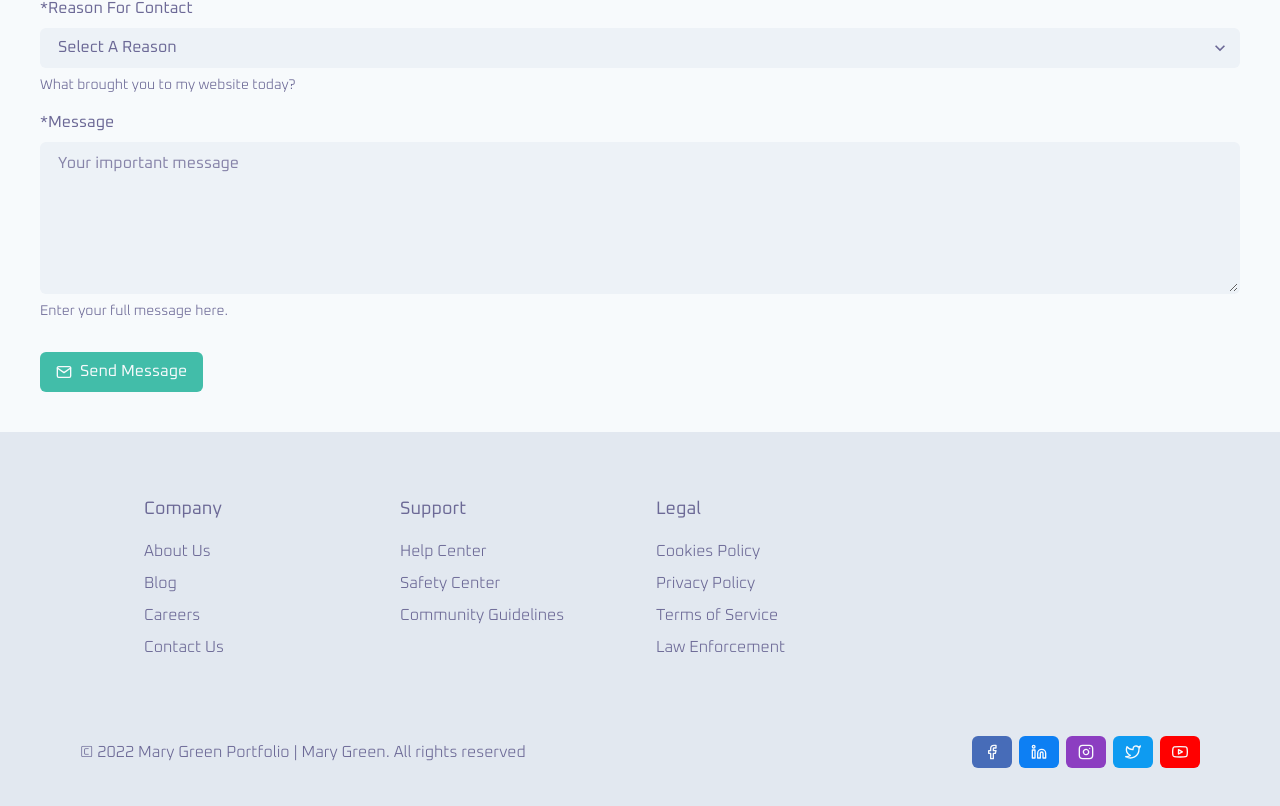
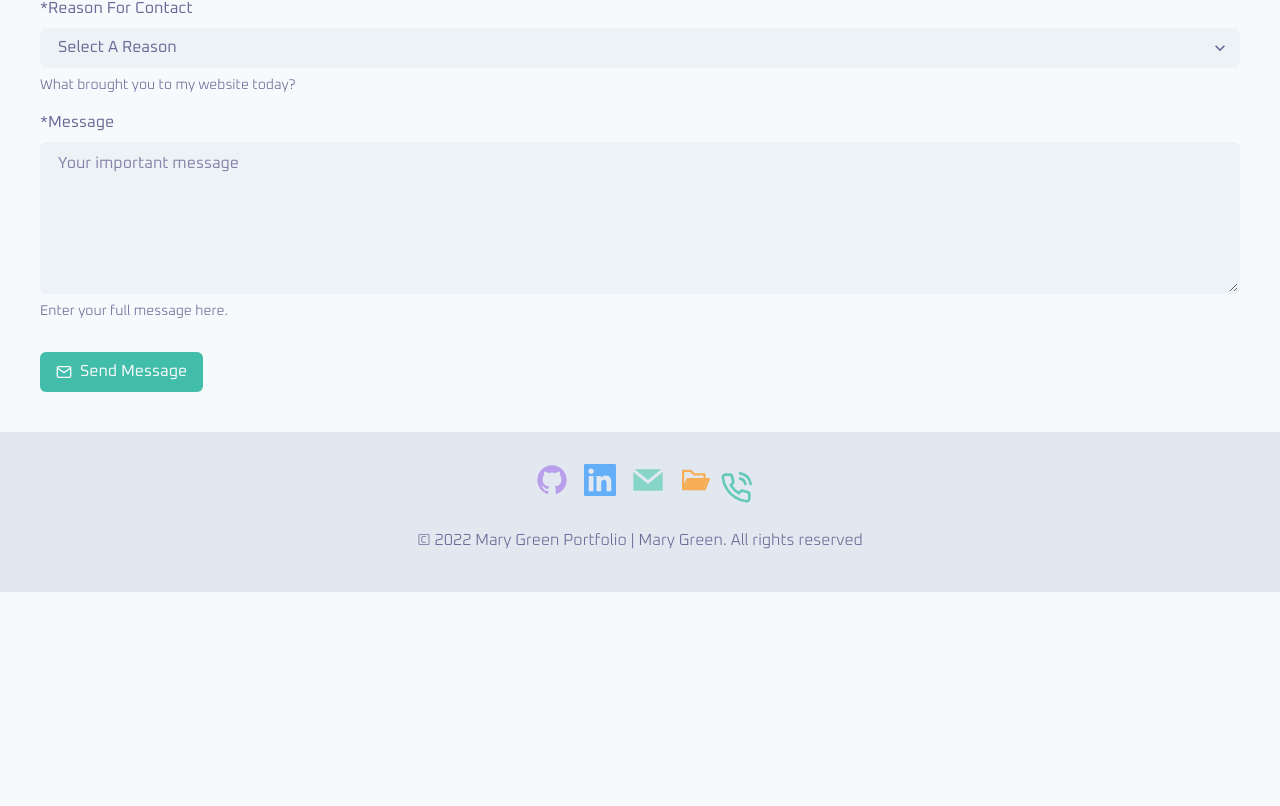
Before and after one commit to cyberangel99/portfolio-website, a Next.js app: page / in a window 1280 px wide. Shown: the part 3755-4561 px from the top of the page. After the commit the page ends 4347 px from the top, so only its background shows below. Built offline with nearby package versions, Linux system fonts and the light colour scheme.

Commit message:
updated footer

```diff
--- a/components/layouts/Footer.tsx
+++ b/components/layouts/Footer.tsx
@@ -1,43 +1,47 @@
-import { Box, Container, Link, SimpleGrid, Stack, Text, useColorModeValue } from '@chakra-ui/react'
+import {
+  Box,
+  Container,
+  SimpleGrid,
+  Stack,
+  Text,
+  useColorModeValue,
+  Icon,
+  Link
+} from '@chakra-ui/react'
 import moment from 'moment'
 import React from 'react'
-
-import SocialMediaIcons from '../shared/SocialMediaIcons'
+import { AiTwotoneFolderOpen } from 'react-icons/ai'
+import { FiPhoneCall } from 'react-icons/fi'
+import { GrGithub, GrLinkedin, GrMail } from 'react-icons/gr'
 
 export default function Footer() {
-  const bg = useColorModeValue('gray.200', 'gray.800')
+  const bg = useColorModeValue('gray.200', 'gray.200')
 
   return (
     <Box as="footer" alignItems="center" p={6} bg={bg}>
-      <Container as={Stack} maxW="container.lg" py={10}>
-        <SimpleGrid columns={{ base: 1, sm: 2, md: 4 }} spacing={8}>
-          <Stack align="flex-start">
-            <Text fontWeight="500" fontSize="lg" mb={2}>
-              Company
+      <Container as={Stack} maxW="container.md">
+        <SimpleGrid columns={1} spacing={8}>
+          <Stack align="center">
+            <Text>
+              <Link href="https://github.com/cyberangel99" isExternal>
+                <Icon as={GrGithub} boxSize={8} m={2} color="purple.200" />
+              </Link>
+              <Link href="https://www.linkedin.com/in/mary-green-4295ab149/" isExternal>
+                <Icon as={GrLinkedin} boxSize={8} m={2} color="linkedIn.300" />
+              </Link>
+              <a href="mailto:magreen451@gmail.com">
+                <Icon as={GrMail} boxSize={8} m={2} color="teal.300" />
+              </a>
+              <Link
+                href="https://docs.google.com/document/d/1W8TguX53U9jCRtbAb3L_Eco8ow7UPSr4hYTTzOhd5RQ/edit?usp=sharing"
+                isExternal
+              >
+                <Icon as={AiTwotoneFolderOpen} boxSize={8} m={2} color="orange.300" />
+              </Link>
+              <a href="tel:419-789-1992">
+                <Icon as={FiPhoneCall} boxSize={8} color="teal.400" />
+              </a>
             </Text>
-            <Link href="#">About Us</Link>
-            <Link href="#">Blog</Link>
-            <Link href="#">Careers</Link>
-            <Link href="#">Contact Us</Link>
-          </Stack>
-
-          <Stack align="flex-start">
-            <Text fontWeight="500" fontSize="lg" mb={2}>
-              Support
-            </Text>
-            <Link href="#">Help Center</Link>
-            <Link href="#">Safety Center</Link>
-            <Link href="#">Community Guidelines</Link>
-          </Stack>
-
-          <Stack align="flex-start">
-            <Text fontWeight="500" fontSize="lg" mb={2}>
-              Legal
-            </Text>
-            <Link href="#">Cookies Policy</Link>
-            <Link href="#">Privacy Policy</Link>
-            <Link href="#">Terms of Service</Link>
-            <Link href="#">Law Enforcement</Link>
           </Stack>
         </SimpleGrid>
       </Container>
@@ -45,13 +49,13 @@ export default function Footer() {
       <Box
         borderTopWidth={1}
         borderStyle="solid"
-        borderColor={useColorModeValue('gray.200', 'gray.700')}
+        borderColor={useColorModeValue('gray.200', 'gray.200')}
       >
         <Container
           as={Stack}
           maxW="6xl"
           py={4}
-          direction={{ base: 'column', md: 'row' }}
+          direction={{ base: 'column' }}
           spacing={4}
           justify={{ md: 'space-between' }}
           align={{ md: 'center' }}
@@ -59,7 +63,6 @@ export default function Footer() {
           <Text>
             © {moment().format('YYYY')} {process.env.NEXT_PUBLIC_WEBSITE_NAME}. All rights reserved
           </Text>
-          <SocialMediaIcons />
         </Container>
       </Box>
     </Box>
--- a/pages/_document.tsx
+++ b/pages/_document.tsx
@@ -17,7 +17,7 @@ class MyDocument extends Document {
         <Head>
           <link rel="preconnect" href="https://fonts.googleapis.com" />
           <link rel="preconnect" href="https://fonts.gstatic.com" crossOrigin="true" />
-          <link rel="icon" type="image/png" href="../images/favicon.png" sizes="16x16" />
+          <link rel="icon" type="image/png" href="../images/favicon-1.png" sizes="16x16" />
           <link
             href="https://fonts.googleapis.com/css2?family=Titillium+Web:wght@200;300;400&family=Oxanium:wght@300;400&display=swap"
             rel="stylesheet"
```
Also changed, not shown: public/images/favicon-1.png (added).
